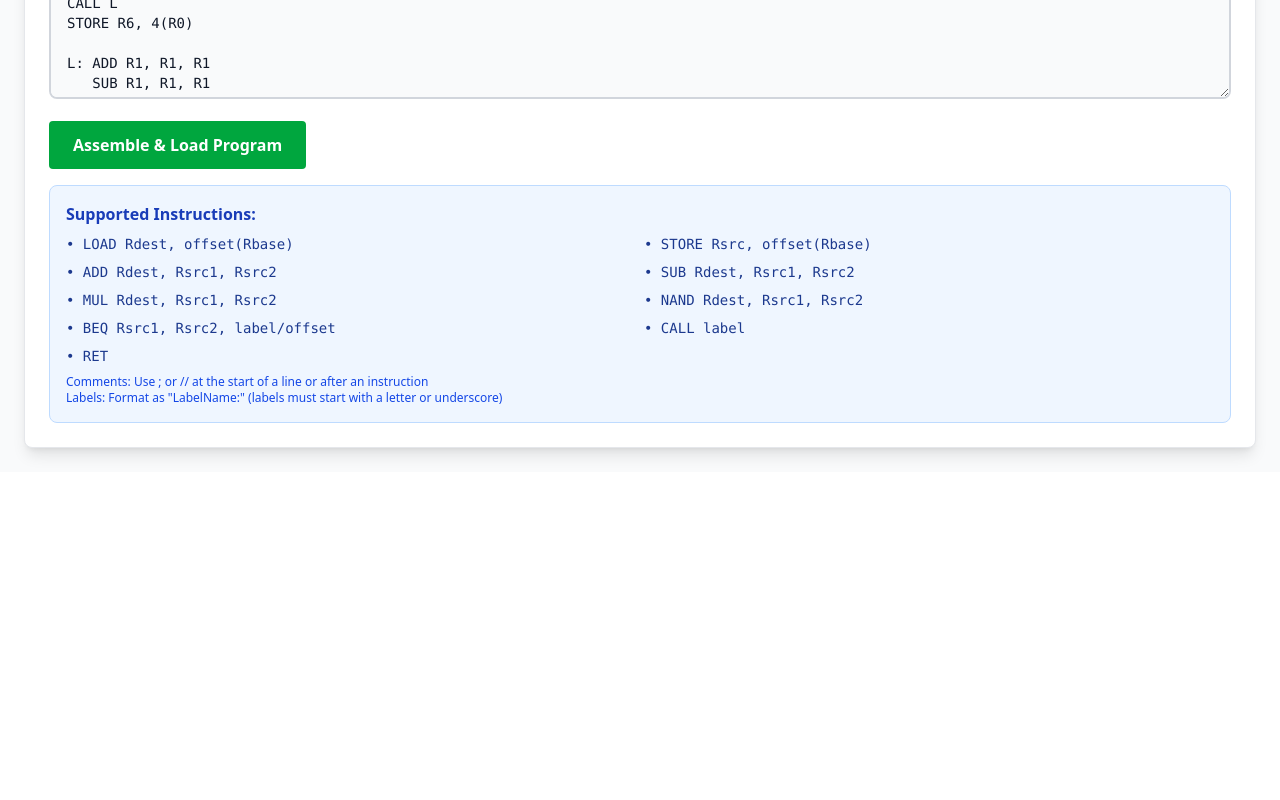
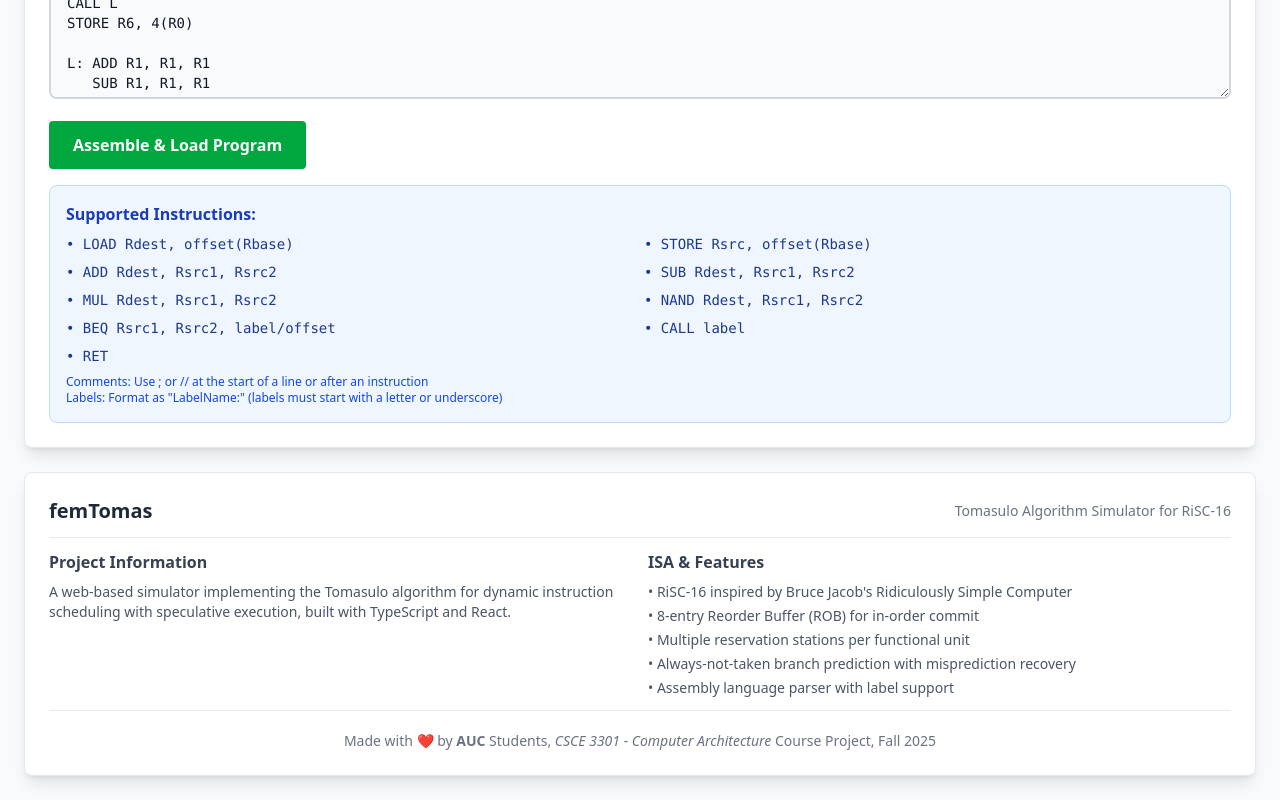
Before and after one commit to MikhaelMounay/femTomas, a React (Vite) app: page / in a window 1280 px wide. Shown: the part 512-1312 px from the top of the page. Before the commit the page ends 984 px from the top, so only its background shows below. Built offline with nearby package versions, Linux system fonts and the light colour scheme.

Commit message:
Simple UI update adding footer with project info

```diff
--- a/src/App.tsx
+++ b/src/App.tsx
@@ -341,6 +341,43 @@ function App() {
                         </div>
                     </div>
                 )}
+
+                {/* Footer - Project Info */}
+                <div className="rounded-lg border border-gray-200 bg-white p-6 shadow-lg">
+                    <div className="space-y-3">
+                        <div className="flex items-center justify-between border-b border-gray-200 pb-3">
+                            <h3 className="text-xl font-bold text-gray-800">femTomas</h3>
+                            <span className="text-sm text-gray-500">Tomasulo Algorithm Simulator for RiSC-16</span>
+                        </div>
+
+                        <div className="grid grid-cols-1 gap-4 md:grid-cols-2">
+                            <div>
+                                <h4 className="mb-2 font-semibold text-gray-700">Project Information</h4>
+                                <p className="text-sm text-gray-600">
+                                    A web-based simulator implementing the Tomasulo algorithm for dynamic instruction
+                                    scheduling with speculative execution, built with TypeScript and React.
+                                </p>
+                            </div>
+
+                            <div>
+                                <h4 className="mb-2 font-semibold text-gray-700">ISA & Features</h4>
+                                <ul className="space-y-1 text-sm text-gray-600">
+                                    <li>• RiSC-16 inspired by Bruce Jacob's Ridiculously Simple Computer</li>
+                                    <li>• 8-entry Reorder Buffer (ROB) for in-order commit</li>
+                                    <li>• Multiple reservation stations per functional unit</li>
+                                    <li>• Always-not-taken branch prediction with misprediction recovery</li>
+                                    <li>• Assembly language parser with label support</li>
+                                </ul>
+                            </div>
+                        </div>
+
+                        <div className="border-t border-gray-200 pt-3 text-center text-xs text-gray-500">
+                            <p className="mt-2 text-sm text-gray-500">
+                                Made with ❤️ by <strong>AUC</strong> Students, <em>CSCE 3301 - Computer Architecture</em> Course Project, Fall 2025
+                            </p>
+                        </div>
+                    </div>
+                </div>
             </div>
         </div>
     );
```
